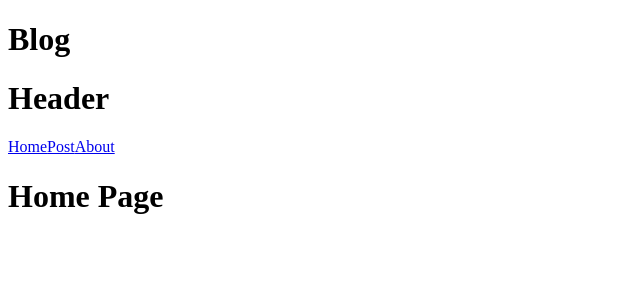
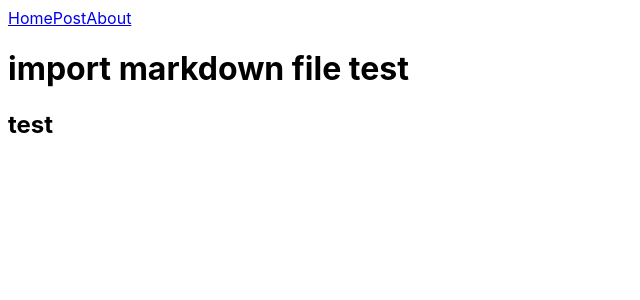
Before and after one commit to SioJeong/SioJeong.github.io, a React (Create React App) app: page / in a window 1280 px wide. Shown: the top 300 px of the page, without its empty margins (0-640 px from the left). Built offline with nearby package versions, Linux system fonts and the light colour scheme.

Commit message:
feat: add markdown rendering functionality to react component

```diff
--- a/package.json
+++ b/package.json
@@ -6,10 +6,13 @@
     "@testing-library/jest-dom": "^5.17.0",
     "@testing-library/react": "^13.4.0",
     "@testing-library/user-event": "^13.5.0",
+    "eslint-plugin-react": "^7.34.2",
     "react": "^18.3.1",
     "react-dom": "^18.3.1",
+    "react-markdown": "^9.0.1",
     "react-router-dom": "^6.23.1",
     "react-scripts": "5.0.1",
+    "remark-gfm": "^4.0.0",
     "web-vitals": "^2.1.4"
   },
   "scripts": {
--- /dev/null
+++ b/public/Markdowns/Home/Welcome.md
@@ -0,0 +1,3 @@
+# import markdown file test
+
+## test
--- a/public/index.html
+++ b/public/index.html
@@ -1,39 +1,12 @@
 <!DOCTYPE html>
-<html lang="kr">
+<html lang="en">
     <head>
         <meta charset="utf-8" />
-        <link rel="icon" href="%PUBLIC_URL%/favicon.ico" />
         <meta name="viewport" content="width=device-width, initial-scale=1" />
-        <meta name="theme-color" content="#000000" />
-        <meta name="description" content="Web site created using create-react-app" />
-        <link rel="apple-touch-icon" href="%PUBLIC_URL%/logo192.png" />
-        <!--
-      manifest.json provides metadata used when your web app is installed on a
-      user's mobile device or desktop. See https://developers.google.com/web/fundamentals/web-app-manifest/
-    -->
-        <link rel="manifest" href="%PUBLIC_URL%/manifest.json" />
-        <!--
-      Notice the use of %PUBLIC_URL% in the tags above.
-      It will be replaced with the URL of the `public` folder during the build.
-      Only files inside the `public` folder can be referenced from the HTML.
-
-      Unlike "/favicon.ico" or "favicon.ico", "%PUBLIC_URL%/favicon.ico" will
-      work correctly both with client-side routing and a non-root public URL.
-      Learn how to configure a non-root public URL by running `npm run build`.
-    -->
+        <style></style>
         <title>React App</title>
     </head>
     <body>
-        <noscript>You need to enable JavaScript to run this app.</noscript>
         <div id="root"></div>
-        <!--
-      This HTML file is a template.
-      If you open it directly in the browser, you will see an empty page.
-
-      You can add webfonts, meta tags, or analytics to this file.
-      The build step will place the bundled scripts into the <body> tag.
-
-      To begin the development, run `npm start` or `yarn start`.
-      To create a production bundle, use `npm run build` or `yarn build`.
-    --></body>
+    </body>
 </html>
--- a/src/App.js
+++ b/src/App.js
@@ -1,20 +1,11 @@
-import { Routes, Route } from 'react-router-dom';
-
-import Header from './components/Header';
-import Home from './pages/Home/Home';
-import Post from './pages/Post/Post';
-import About from './pages/About/About';
+import Header from './components/Header/Header';
+import Main from './components/Main/Main';
 
 export default function App() {
     return (
         <div>
-            <h1>Blog</h1>
             <Header />
-            <Routes>
-                <Route path="/" element={<Home />} />
-                <Route path="/post" element={<Post />} />
-                <Route path="/about" element={<About />} />
-            </Routes>
+            <Main />
         </div>
     );
 }
--- a/src/components/Header.js
+++ b/src/components/Header/Header.js
@@ -3,7 +3,6 @@ import { Link } from 'react-router-dom';
 export default function Header() {
     return (
         <div>
-            <h1>Header</h1>
             <div>
                 <Link to={'/'}>Home</Link>
                 <Link to={'/post'}>Post</Link>
--- /dev/null
+++ b/src/components/Main/Main.js
@@ -0,0 +1,17 @@
+import { Routes, Route } from 'react-router-dom';
+
+import Home from '../../pages/Home/Home';
+import Post from '../../pages/Post/Post';
+import About from '../../pages/About/About';
+
+export default function Main() {
+    return (
+        <div>
+            <Routes>
+                <Route path="/" element={<Home />} />
+                <Route path="/post" element={<Post />} />
+                <Route path="/about" element={<About />} />
+            </Routes>
+        </div>
+    );
+}
--- /dev/null
+++ b/src/fonts/Font.css
@@ -0,0 +1,6 @@
+@font-face {
+    font-family: 'Pretendard Variable';
+    src: url('./PretendardVariable.woff2') format('woff2');
+    font-weight: 100 900; /* 가변 폰트의 경우, 사용 가능한 가중치 범위 */
+    font-style: normal;
+}
--- /dev/null
+++ b/src/index.css
@@ -0,0 +1,5 @@
+body {
+    font-family: -apple-system, BlinkMacSystemFont, 'Apple SD Gothic Neo', 'Pretendard Variable',
+        Pretendard, Roboto, 'Noto Sans KR', 'Segoe UI', 'Malgun Gothic', 'Apple Color Emoji',
+        'Segoe UI Emoji', 'Segoe UI Symbol', sans-serif;
+}
--- a/src/index.js
+++ b/src/index.js
@@ -3,6 +3,8 @@ import ReactDOM from 'react-dom/client';
 import { BrowserRouter } from 'react-router-dom';
 
 import App from './App';
+import './fonts/Font.css'; // 폰트 스타일
+import './index.css'; // 전역 스타일
 
 const root = ReactDOM.createRoot(document.getElementById('root'));
 root.render(
--- a/src/pages/Home/Home.js
+++ b/src/pages/Home/Home.js
@@ -1,7 +1,24 @@
-export default function () {
+import { useEffect, useState } from 'react';
+import ReactMarkdown from 'react-markdown';
+import remarkGfm from 'remark-gfm';
+
+export default function Home() {
+    //     const markdown = `
+    // # 안녕하세요!
+    // 저는 현재 리액트에서 \`react-markdown\`를 이용하여 **마크다운**을 랜더링하고 있습니다.
+    //     `;
+
+    const [markdown, setMarkdown] = useState('');
+
+    useEffect(() => {
+        fetch('./Markdowns/Home/Welcome.md')
+            .then((response) => response.text())
+            .then((text) => setMarkdown(text));
+    });
+
     return (
         <div>
-            <h1>Home Page</h1>
+            <ReactMarkdown remarkPlugins={remarkGfm}>{markdown}</ReactMarkdown>
         </div>
     );
 }
--- a/src/pages/Post/Post.js
+++ b/src/pages/Post/Post.js
@@ -1,4 +1,4 @@
-export default function () {
+export default function Post() {
     return (
         <div>
             <h1>Post</h1>
```
Also changed, not shown: src/fonts/PretendardVariable.woff2 (added), 1 other file (tests, documents, lock files or other folders).
